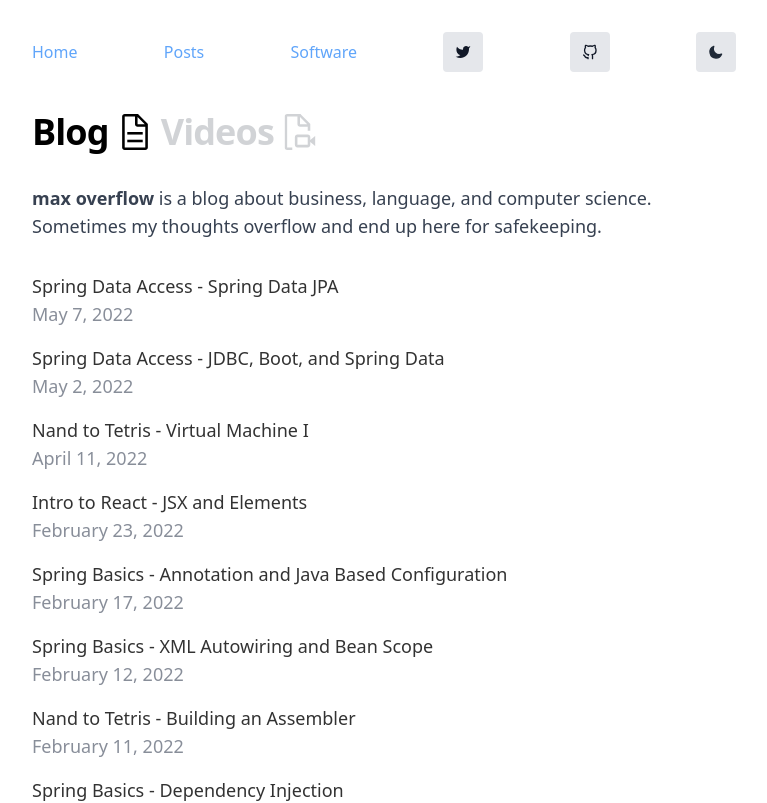
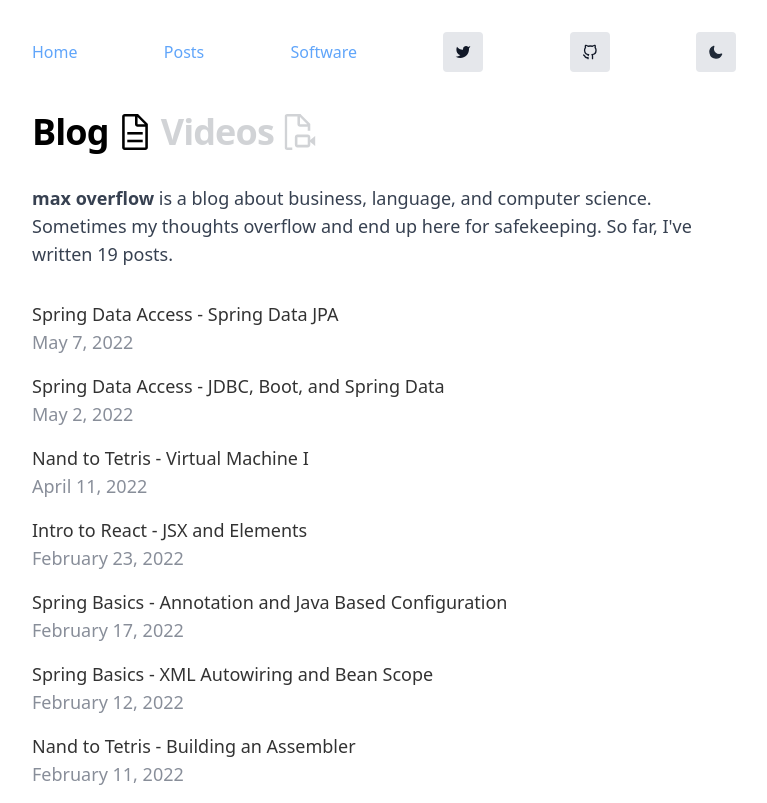
Before and after one commit to maxdemaio/max-nextjs, a Next.js app: page /posts in a window 1280 px wide. Shown: the top 803 px of the page, without its empty margins (256-1023 px from the left). Built offline with nearby package versions, Linux system fonts and the light colour scheme.

Commit message:
add number of posts

```diff
--- a/pages/posts.js
+++ b/pages/posts.js
@@ -64,7 +64,7 @@ export default function PostHome({ allPostsData }) {
       <p className="my-para">
         <strong>{blogTitle}</strong> is a blog about business, language, and
         computer science. Sometimes my thoughts overflow and end up here for
-        safekeeping.
+        safekeeping. So far, I've written {allPostsData.length} posts.
       </p>
 
       <section className="mb-8">
```
